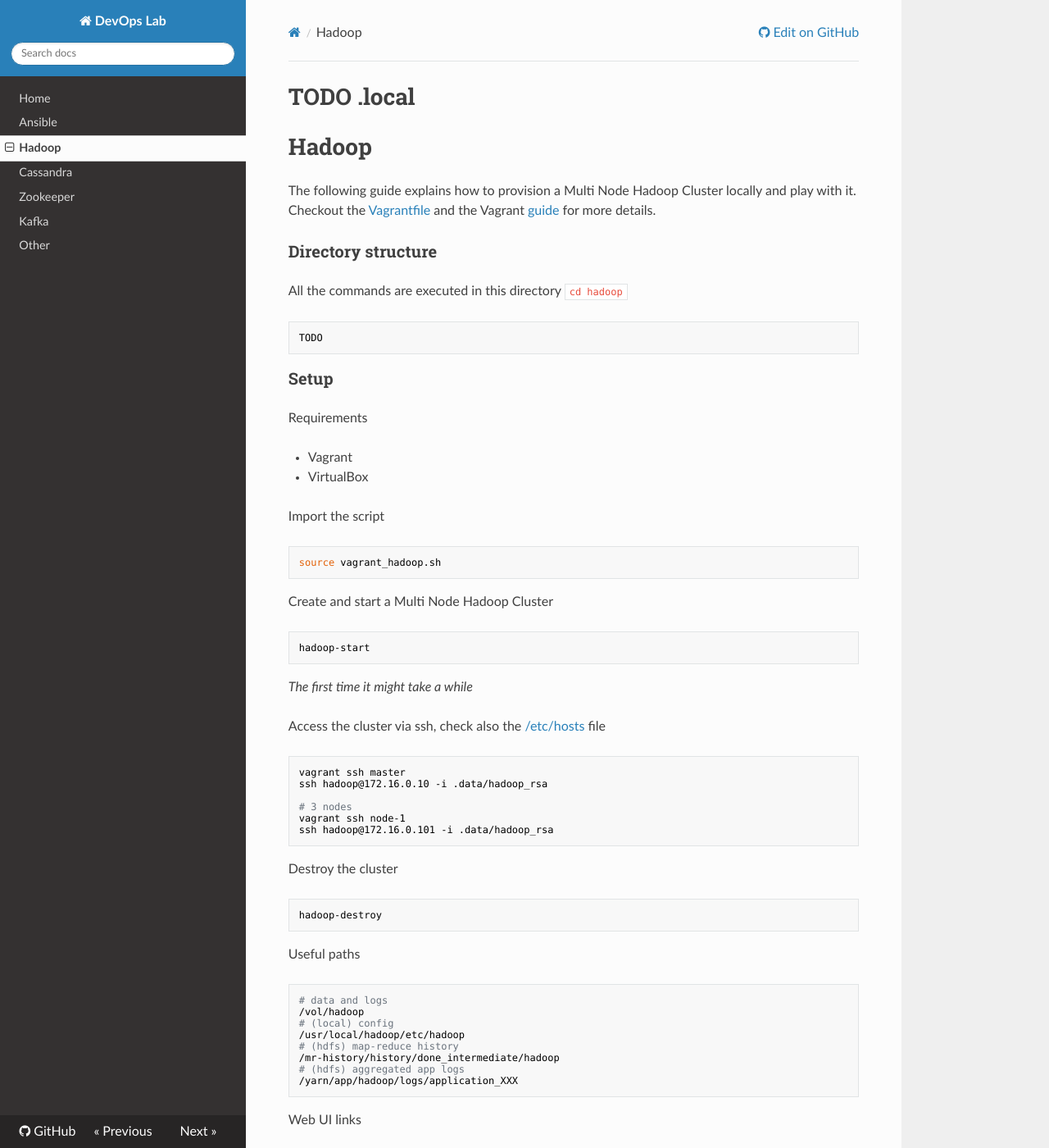
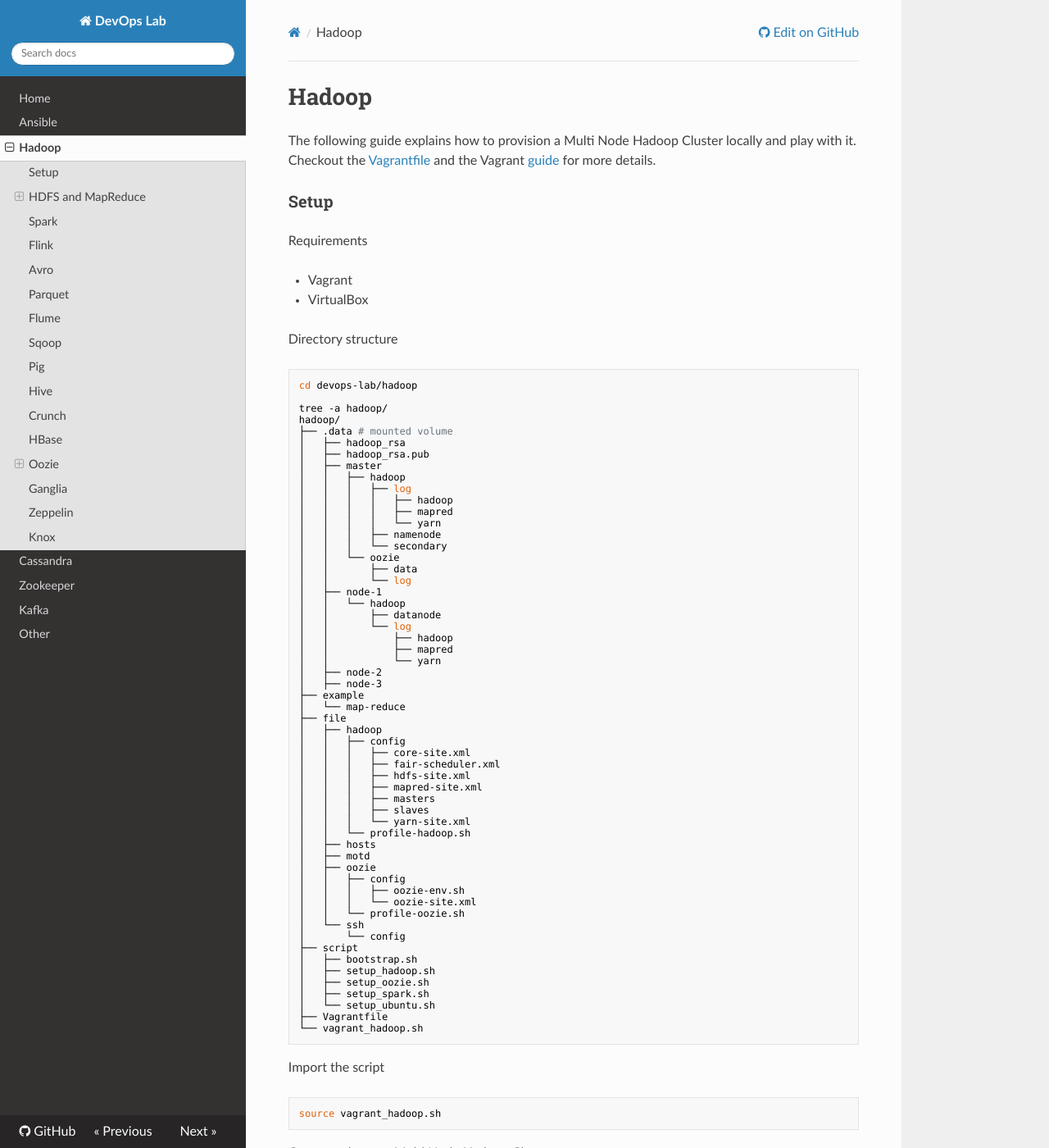
Before and after one commit to niqdev/devops, an MkDocs documentation site: the page built from docs/hadoop.md, in a window 1280 px wide and 1400 px high. Shown: the whole window at 82% size. Built offline with MkDocs 1.6.1, drawn with Linux system fonts in a browser that asks for light colours; nearby versions of some CDN libraries; old or Windows-style settings are respelled for this version of MkDocs; some of the changed text lies outside the part shown.

Commit message:
doc: update hadoop

````diff
--- a/docs/hadoop.md
+++ b/docs/hadoop.md
@@ -1,16 +1,6 @@
-# TODO .local
-
 # Hadoop
 
 The following guide explains how to provision a Multi Node Hadoop Cluster locally and play with it. Checkout the [Vagrantfile](https://github.com/niqdev/devops-lab/blob/master/hadoop/Vagrantfile) and the Vagrant [guide](other/#vagrant) for more details.
-
-### Directory structure
-
-All the commands are executed in this directory `cd hadoop`
-
-```bash
-TODO
-```
 
 ### Setup
 
@@ -18,6 +8,67 @@ Requirements
 
 * Vagrant
 * VirtualBox
+
+Directory structure
+```bash
+cd devops-lab/hadoop
+
+tree -a hadoop/
+hadoop/
+├── .data # mounted volume
+│   ├── hadoop_rsa
+│   ├── hadoop_rsa.pub
+│   ├── master
+│   │   ├── hadoop
+│   │   │   ├── log
+│   │   │   │   ├── hadoop
+│   │   │   │   ├── mapred
+│   │   │   │   └── yarn
+│   │   │   ├── namenode
+│   │   │   └── secondary
+│   │   └── oozie
+│   │       ├── data
+│   │       └── log
+│   ├── node-1
+│   │   └── hadoop
+│   │       ├── datanode
+│   │       └── log
+│   │           ├── hadoop
+│   │           ├── mapred
+│   │           └── yarn
+│   ├── node-2
+│   ├── node-3
+├── example
+│   └── map-reduce
+├── file
+│   ├── hadoop
+│   │   ├── config
+│   │   │   ├── core-site.xml
+│   │   │   ├── fair-scheduler.xml
+│   │   │   ├── hdfs-site.xml
+│   │   │   ├── mapred-site.xml
+│   │   │   ├── masters
+│   │   │   ├── slaves
+│   │   │   └── yarn-site.xml
+│   │   └── profile-hadoop.sh
+│   ├── hosts
+│   ├── motd
+│   ├── oozie
+│   │   ├── config
+│   │   │   ├── oozie-env.sh
+│   │   │   └── oozie-site.xml
+│   │   └── profile-oozie.sh
+│   └── ssh
+│       └── config
+├── script
+│   ├── bootstrap.sh
+│   ├── setup_hadoop.sh
+│   ├── setup_oozie.sh
+│   ├── setup_spark.sh
+│   └── setup_ubuntu.sh
+├── Vagrantfile
+└── vagrant_hadoop.sh
+```
 
 Import the script
 ```bash
@@ -30,7 +81,7 @@ hadoop-start
 ```
 *The first time it might take a while*
 
-Access the cluster via ssh, check also the [/etc/hosts](https://github.com/niqdev/devops-lab/blob/master/hadoop/file/hadoop/hosts) file
+Access the cluster via ssh, check also the [/etc/hosts](https://github.com/niqdev/devops-lab/blob/master/hadoop/file/hosts) file
 ```bash
 vagrant ssh master
 ssh hadoop@172.16.0.10 -i .data/hadoop_rsa
@@ -45,16 +96,9 @@ Destroy the cluster
 hadoop-destroy
 ```
 
-Useful paths
+For convenience add to the host machine
 ```bash
-# data and logs
-/vol/hadoop
-# (local) config
-/usr/local/hadoop/etc/hadoop
-# (hdfs) map-reduce history
-/mr-history/history/done_intermediate/hadoop
-# (hdfs) aggregated app logs
-/yarn/app/hadoop/logs/application_XXX
+cat hadoop/file/hosts | sudo tee --append /etc/hosts
 ```
 
 Web UI links
@@ -92,6 +135,22 @@ hdfs dfsadmin -report
 
 # filesystem check
 hdfs fsck /
+```
+
+Useful paths
+```bash
+# data and logs
+devops-lab/hadoop/.data/master/hadoop # host
+/vol/hadoop # guest
+
+# (guest) config
+/usr/local/hadoop/etc/hadoop
+
+# (hdfs) map-reduce history
+/mr-history/history/done_intermediate/hadoop
+
+# (hdfs) aggregated app logs
+/yarn/app/hadoop/logs/application_XXX
 ```
 
 ### MapReduce WordCount Job
@@ -229,17 +288,12 @@ Documentation
 
 ### Setup
 
-> Oozie is not installed by default
+> *Oozie is not installed by default*
 
-TODO
-
-**Experimental** Optionally install PostgreSQL, by default Oozie is configured to use Embedded Derby. Note that the bootstrap script will not start the container.
+**Experimental PostgreSQL configuration** - By default Oozie is configured to use Embedded Derby
 ```bash
 # access master node
 vagrant ssh master
-
-# uncomment PostgreSQL configuration
-vim devops-lab/hadoop/file/oozie/config/oozie-site.xml
 
 # install docker
 curl -fsSL get.docker.com -o get-docker.sh && \
@@ -247,19 +301,32 @@ curl -fsSL get.docker.com -o get-docker.sh && \
   ./$_ && \
   sudo usermod -aG docker hadoop
 
-# start temporary postgres on guest machine
+# logout and login again to verify docker installation
+exit
+vagrant ssh master
+whoami # whoami
+docker ps -a
+
+# uncomment PostgreSQL configurations
+vim devops-lab/hadoop/file/oozie/config/oozie-site.xml # from host
+vim /vagrant/file/oozie/config/oozie-site.xml # from guest
+
+# start postgres on guest machine
 docker run \
-  --rm \
+  --detach \
   --name oozie-postgres \
   -p 5432:5432 \
   -e POSTGRES_DB=oozie-db \
-  -e POSTGRES_USER=oozie-username \
+  -e POSTGRES_USER=postgres \
   -e POSTGRES_PASSWORD=oozie-password \
   postgres
 
+# permission issue
+# https://github.com/docker-library/postgres/issues/116
+# --volume /vol/postgres:/var/lib/postgresql/data
+
 # access container
 docker exec -it oozie-postgres bash
-
 psql --username=postgres
 # list databases
 \list
@@ -284,9 +351,12 @@ su --login hadoop /vagrant/script/bootstrap.sh oozie
 Useful paths
 ```bash
 # data and logs
-/vol/oozie
-# (local) config
+devops-lab/hadoop/.data/master/oozie # host
+/vol/oozie # guest
+
+# (guest) config
 /usr/local/oozie/conf
+
 # (hdfs) examples
 /user/hadoop/examples
 ```
````
Also changed, not shown: other parts of docs/hadoop.md (+0 -1 lines).
